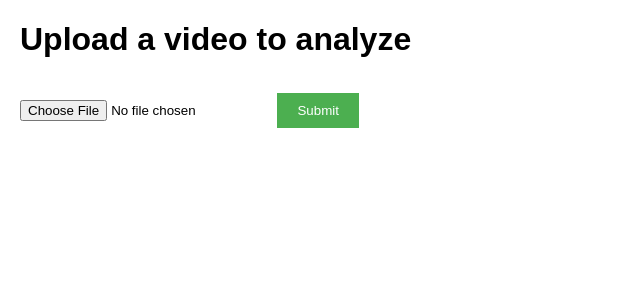
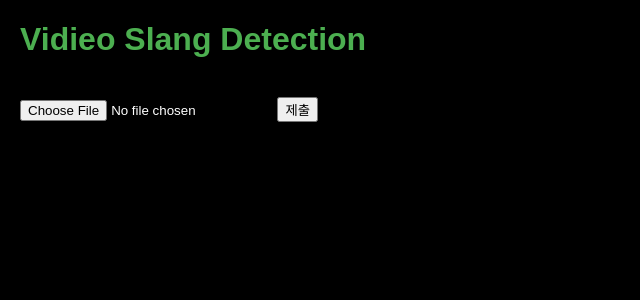
Before and after one commit to Ryuchanghoon/Detect-Slang, a FastAPI app: page / in a window 1280 px wide. Shown: the top 300 px of the page, without its empty margins (0-640 px from the left). Run offline with FastAPI, Linux system fonts and the light colour scheme.

Commit message:
fix: 디자인 요소 추가.

```diff
--- a/static/style.css
+++ /dev/null
@@ -1,21 +0,0 @@
-body {
-    font-family: Arial, sans-serif;
-    margin: 20px;
-}
-
-input[type="file"] {
-    margin-top: 20px;
-}
-
-input[type="submit"] {
-    margin-top: 10px;
-    padding: 10px 20px;
-    background-color: #4CAF50;
-    color: white;
-    border: none;
-    cursor: pointer;
-}
-
-input[type="submit"]:hover {
-    background-color: #45a049;
-}
--- /dev/null
+++ b/static/styles.css
@@ -0,0 +1,55 @@
+body {
+    font-family: Arial, sans-serif;
+    margin: 20px;
+    background-color: #000;
+    color: #fff;
+}
+
+
+h1 {
+    color: #4CAF50;
+}
+
+
+a.button {
+    display: inline-block;
+    margin-top: 20px;
+    padding: 15px 30px;
+    background-color: #4CAF50;
+    color: white;
+    text-decoration: none;
+    border-radius: 5px;
+    box-shadow: 0 4px #999;
+    transition: all 0.2s;
+}
+
+
+a.button:hover {
+    background-color: #45a049;
+    box-shadow: 0 2px #666;
+    transform: translateY(-2px);
+}
+
+
+a.button:active {
+    box-shadow: 0 1px #666;
+    transform: translateY(1px);
+}
+
+input[type="file"] {
+    margin-top: 20px;
+}
+
+input[type="submit"] {
+    margin-top: 10px;
+    padding: 10px 20px;
+    background-color: #555;
+    color: white;
+    border: none;
+    cursor: pointer;
+    border-radius: 5px;
+}
+
+input[type="submit"]:hover {
+    background-color: #666;
+}
--- a/templates/index.html
+++ b/templates/index.html
@@ -1,14 +1,14 @@
 <!DOCTYPE html>
 <html>
 <head>
-    <title>Upload Video</title>
-    <link href="{{ url_for('static', path='/style.css') }}" rel="stylesheet">
+    <title>Video Prediction</title>
+    <link href="{{ url_for('static', path='/styles.css') }}" rel="stylesheet">
 </head>
 <body>
-    <h1>Upload a video to analyze</h1>
+    <h1>Vidieo Slang Detection</h1>
     <form action="/analyze/" method="post" enctype="multipart/form-data">
         <input type="file" name="file">
-        <input type="submit">
+        <button type="submit" class="button">제출</button>
     </form>
 </body>
 </html>
--- a/templates/results.html
+++ b/templates/results.html
@@ -1,13 +1,13 @@
 <!DOCTYPE html>
 <html>
 <head>
-    <title>Analysis Results</title>
-    <link href="{{ url_for('static', path='/style.css') }}" rel="stylesheet">
+    <title>분석 결과</title>
+    <link href="{{ url_for('static', path='/styles.css') }}" rel="stylesheet">
 </head>
 <body>
     <h1>Analysis Results</h1>
     <p>총 영상에서 {{ count_swear }}번의 욕설이 감지되었습니다.</p>
     <p>{{ message }}</p>
-    <a href="/">Another analysis</a>
+    <a href="/" class = "button">Another analysis</a>
 </body>
 </html>
```
